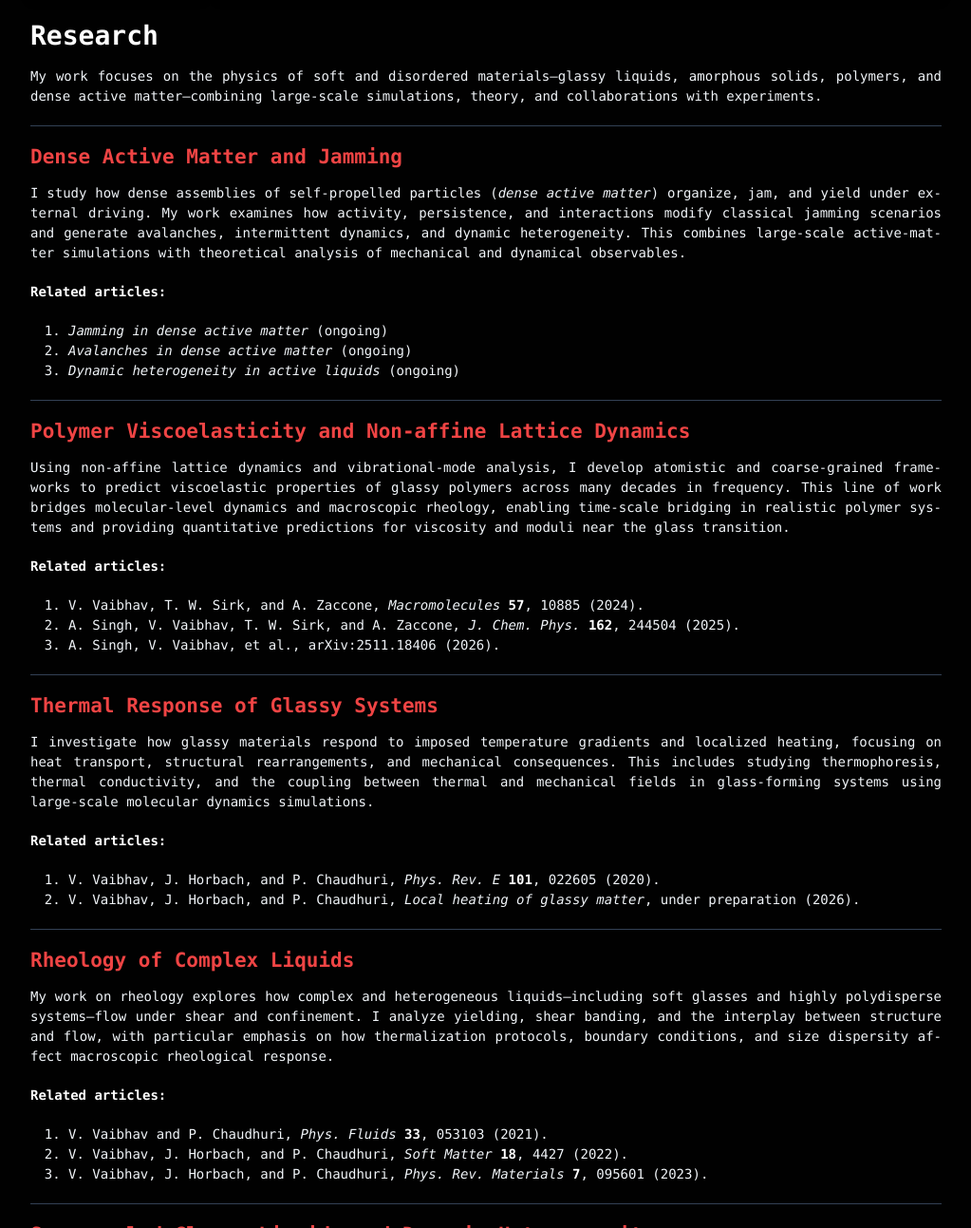
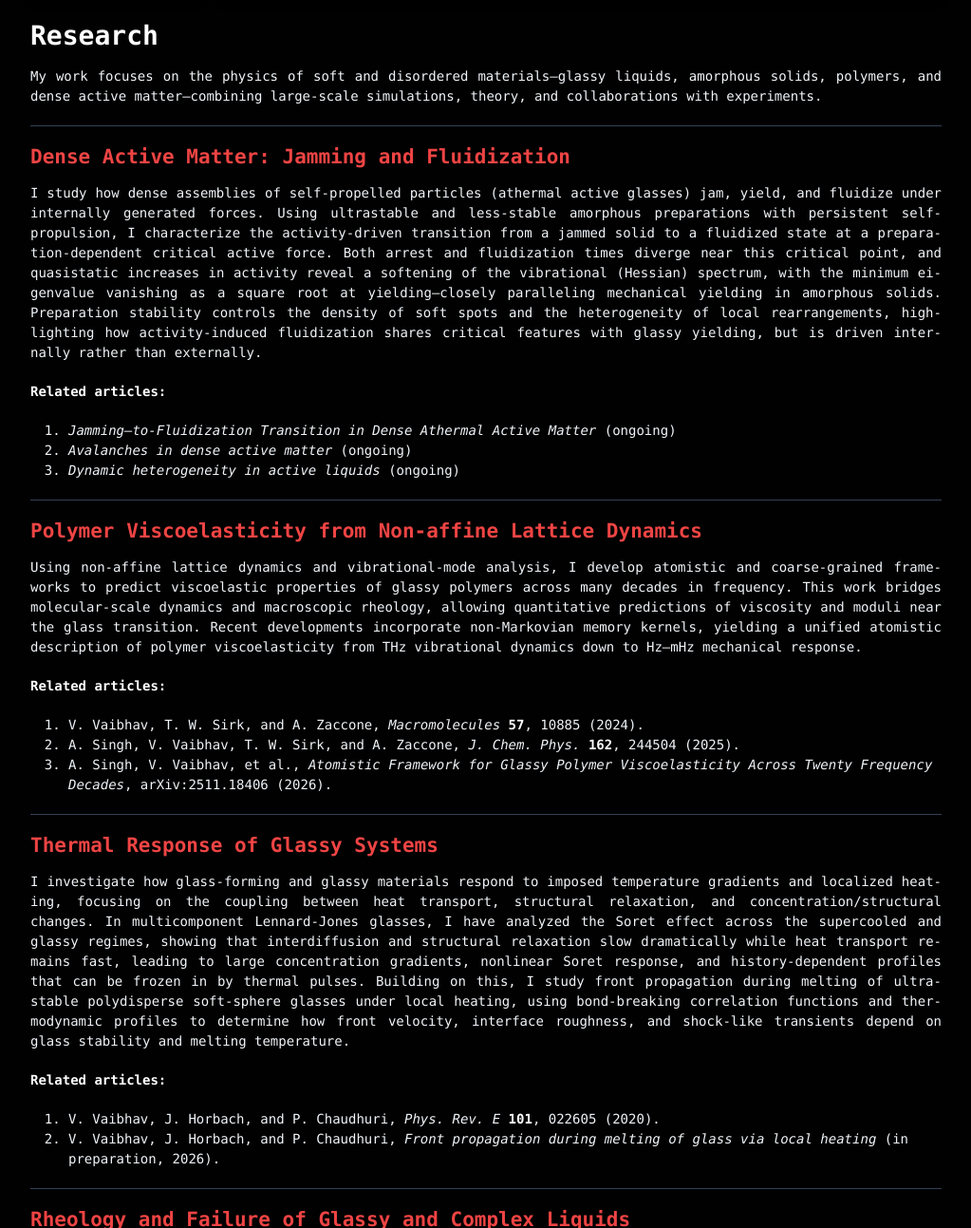
Before and after one commit to vinayphys/vinayphys.github.io, a Jekyll site: the page built from Research.md, in a window 1280 px wide and 1400 px high, scrolled down 378 px, cut to the strip 107-1400 px from the top of the window. Shown: the whole strip at 95% size, without its empty margins (128-1151 px from the left). Built offline with Jekyll 4.4.1, drawn with Linux system fonts in a browser that asks for light colours; our own code applies the rules of GitHub Pages for plain Markdown files; a style sheet for code colours, icons or effects is not loaded; some of the changed text lies outside the part shown.

Commit message:
Update Research.md

```diff
--- a/Research.md
+++ b/Research.md
@@ -8,52 +8,52 @@
 
 ---
 
-## Dense Active Matter and Jamming
+## Dense Active Matter: Jamming and Fluidization
 
-I study how dense assemblies of self-propelled particles (*dense active matter*) organize, jam, and yield under external driving. My work examines how activity, persistence, and interactions modify classical jamming scenarios and generate avalanches, intermittent dynamics, and dynamic heterogeneity. This combines large-scale active-matter simulations with theoretical analysis of mechanical and dynamical observables.
+I study how dense assemblies of self-propelled particles (athermal active glasses) jam, yield, and fluidize under internally generated forces. Using ultrastable and less-stable amorphous preparations with persistent self-propulsion, I characterize the activity-driven transition from a jammed solid to a fluidized state at a preparation-dependent critical active force. Both arrest and fluidization times diverge near this critical point, and quasistatic increases in activity reveal a softening of the vibrational (Hessian) spectrum, with the minimum eigenvalue vanishing as a square root at yielding—closely paralleling mechanical yielding in amorphous solids. Preparation stability controls the density of soft spots and the heterogeneity of local rearrangements, highlighting how activity-induced fluidization shares critical features with glassy yielding, but is driven internally rather than externally.
 
 **Related articles:**
-1. *Jamming in dense active matter* (ongoing)
+1. *Jamming–to-Fluidization Transition in Dense Athermal Active Matter* (ongoing)
 2. *Avalanches in dense active matter* (ongoing)
 3. *Dynamic heterogeneity in active liquids* (ongoing)
 
 ---
 
-## Polymer Viscoelasticity and Non-affine Lattice Dynamics
+## Polymer Viscoelasticity from Non-affine Lattice Dynamics
 
-Using non-affine lattice dynamics and vibrational-mode analysis, I develop atomistic and coarse-grained frameworks to predict viscoelastic properties of glassy polymers across many decades in frequency. This line of work bridges molecular-level dynamics and macroscopic rheology, enabling time-scale bridging in realistic polymer systems and providing quantitative predictions for viscosity and moduli near the glass transition.
+Using non-affine lattice dynamics and vibrational-mode analysis, I develop atomistic and coarse-grained frameworks to predict viscoelastic properties of glassy polymers across many decades in frequency. This work bridges molecular-scale dynamics and macroscopic rheology, allowing quantitative predictions of viscosity and moduli near the glass transition. Recent developments incorporate non-Markovian memory kernels, yielding a unified atomistic description of polymer viscoelasticity from THz vibrational dynamics down to Hz–mHz mechanical response.
 
 **Related articles:**
 1. V. Vaibhav, T. W. Sirk, and A. Zaccone, *Macromolecules* **57**, 10885 (2024).
 2. A. Singh, V. Vaibhav, T. W. Sirk, and A. Zaccone, *J. Chem. Phys.* **162**, 244504 (2025).
-3. A. Singh, V. Vaibhav, et al., arXiv:2511.18406 (2026).
+3. A. Singh, V. Vaibhav, et al., *Atomistic Framework for Glassy Polymer Viscoelasticity Across Twenty Frequency Decades*, arXiv:2511.18406 (2026).
 
 ---
 
 ## Thermal Response of Glassy Systems
 
-I investigate how glassy materials respond to imposed temperature gradients and localized heating, focusing on heat transport, structural rearrangements, and mechanical consequences. This includes studying thermophoresis, thermal conductivity, and the coupling between thermal and mechanical fields in glass-forming systems using large-scale molecular dynamics simulations.
+I investigate how glass-forming and glassy materials respond to imposed temperature gradients and localized heating, focusing on the coupling between heat transport, structural relaxation, and concentration/structural changes. In multicomponent Lennard-Jones glasses, I have analyzed the Soret effect across the supercooled and glassy regimes, showing that interdiffusion and structural relaxation slow dramatically while heat transport remains fast, leading to large concentration gradients, nonlinear Soret response, and history-dependent profiles that can be frozen in by thermal pulses. Building on this, I study front propagation during melting of ultrastable polydisperse soft-sphere glasses under local heating, using bond-breaking correlation functions and thermodynamic profiles to determine how front velocity, interface roughness, and shock-like transients depend on glass stability and melting temperature.
 
 **Related articles:**
 1. V. Vaibhav, J. Horbach, and P. Chaudhuri, *Phys. Rev. E* **101**, 022605 (2020).
-2. V. Vaibhav, J. Horbach, and P. Chaudhuri, *Local heating of glassy matter*, under preparation (2026).
+2. V. Vaibhav, J. Horbach, and P. Chaudhuri, *Front propagation during melting of glass via local heating* (in preparation, 2026).
 
 ---
 
-## Rheology of Complex Liquids
+## Rheology and Failure of Glassy and Complex Liquids
 
-My work on rheology explores how complex and heterogeneous liquids—including soft glasses and highly polydisperse systems—flow under shear and confinement. I analyze yielding, shear banding, and the interplay between structure and flow, with particular emphasis on how thermalization protocols, boundary conditions, and size dispersity affect macroscopic rheological response.
+I study how glassy and complex liquids yield, flow, and fail under shear and pressure-driven flows. In size-disperse glass-forming mixtures, I analyze bulk rheology and show how macroscopic rigidity arises from a glassy matrix of large particles coexisting with highly mobile small species. I also investigate confined Poiseuille flow, demonstrating how stress gradients, wall roughness, and thermalization protocols (uniform vs wall-driven, with internal temperature gradients) modify local rheology relative to bulk behavior. More recently, I have focused on controlled mechanical failure in glasses, showing how spatial inhomogeneities in local stability—introduced via thermal processing or spatially selective swap-MC annealing—can deterministically set the location and evolution of shear bands and failure pathways.
 
 **Related articles:**
 1. V. Vaibhav and P. Chaudhuri, *Phys. Fluids* **33**, 053103 (2021).
-2. V. Vaibhav, J. Horbach, and P. Chaudhuri, *Soft Matter* **18**, 4427 (2022).
+2. V. Vaibhav, J. Horbach, and P. Chaudhuri, *Soft Matter* **18**, 4427–4436 (2022).
 3. V. Vaibhav, J. Horbach, and P. Chaudhuri, *Phys. Rev. Materials* **7**, 095601 (2023).
 
 ---
 
 ## Supercooled Glassy Liquids and Dynamic Heterogeneity
 
-I study the microscopic dynamics of supercooled liquids approaching the glass transition, with a focus on dynamic heterogeneity, transport, and finite-size effects. This includes characterizing non-Gaussian dynamical fluctuations, entropic timescales, and how system size and interaction softness influence diffusion and relaxation in glass-forming mixtures.
+I investigate microscopic dynamics and dynamic heterogeneity in supercooled liquids approaching the glass transition, focusing on diffusion, intermittency, and non-Gaussian statistics. In disparate-size mixtures, I show how strong dynamic heterogeneity and collective interdiffusion lead to pronounced finite-size effects in the diffusion of slow species, and how center-of-mass motion must be removed to recover the true localization length and glass transition density. I quantify heterogeneity using information-theoretic measures (negentropy) applied to displacement distributions, demonstrating that entropic timescales extracted from full non-Gaussian statistics differ markedly from conventional moment-based timescales and diverge as intermittency strengthens near the glass transition. More broadly, I explore how persistent non-Gaussian displacement distributions and “Brownian yet non-Gaussian” diffusion emerge in metastable liquids—thermal, driven, and active—revealing universal features of heterogeneous relaxation and rare, extreme events.
 
 **Related articles:**
 1. V. Vaibhav, J. Horbach, and P. Chaudhuri, *J. Chem. Phys.* **156**, 244501 (2022).
```
